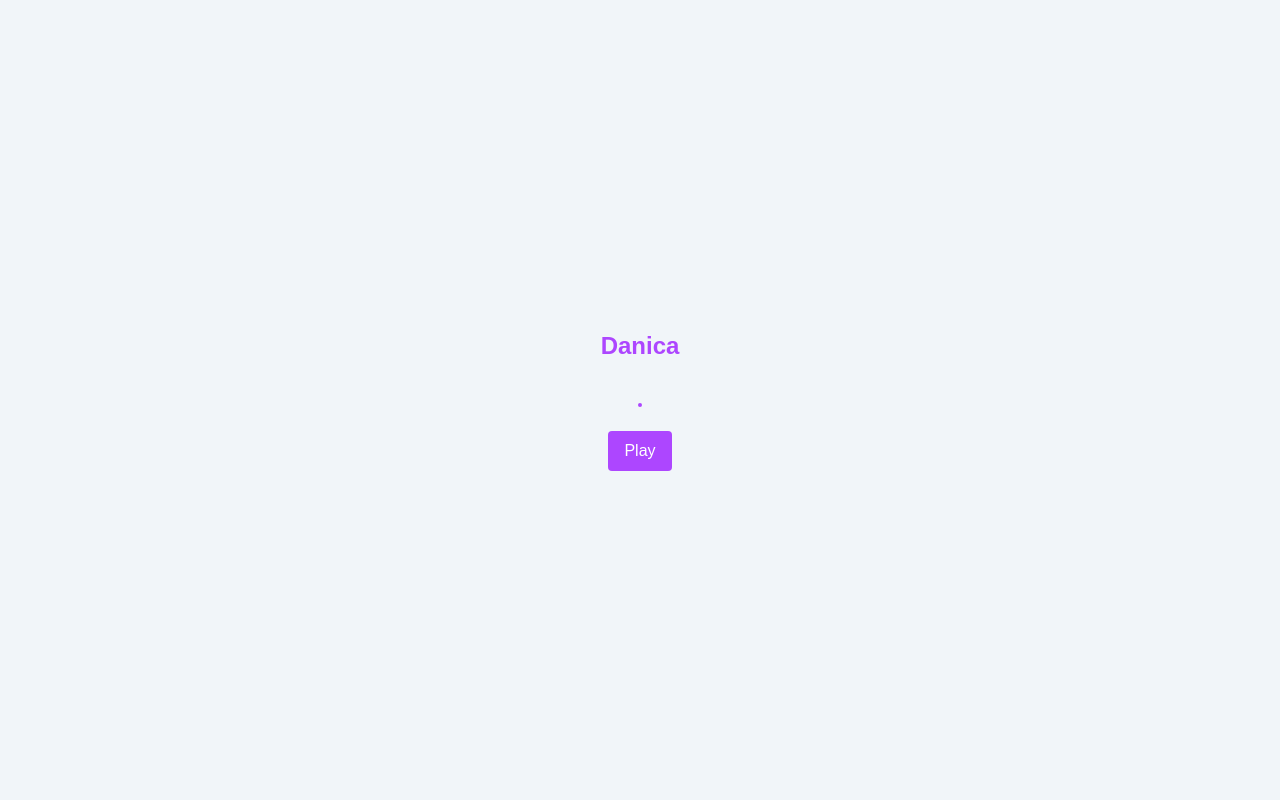
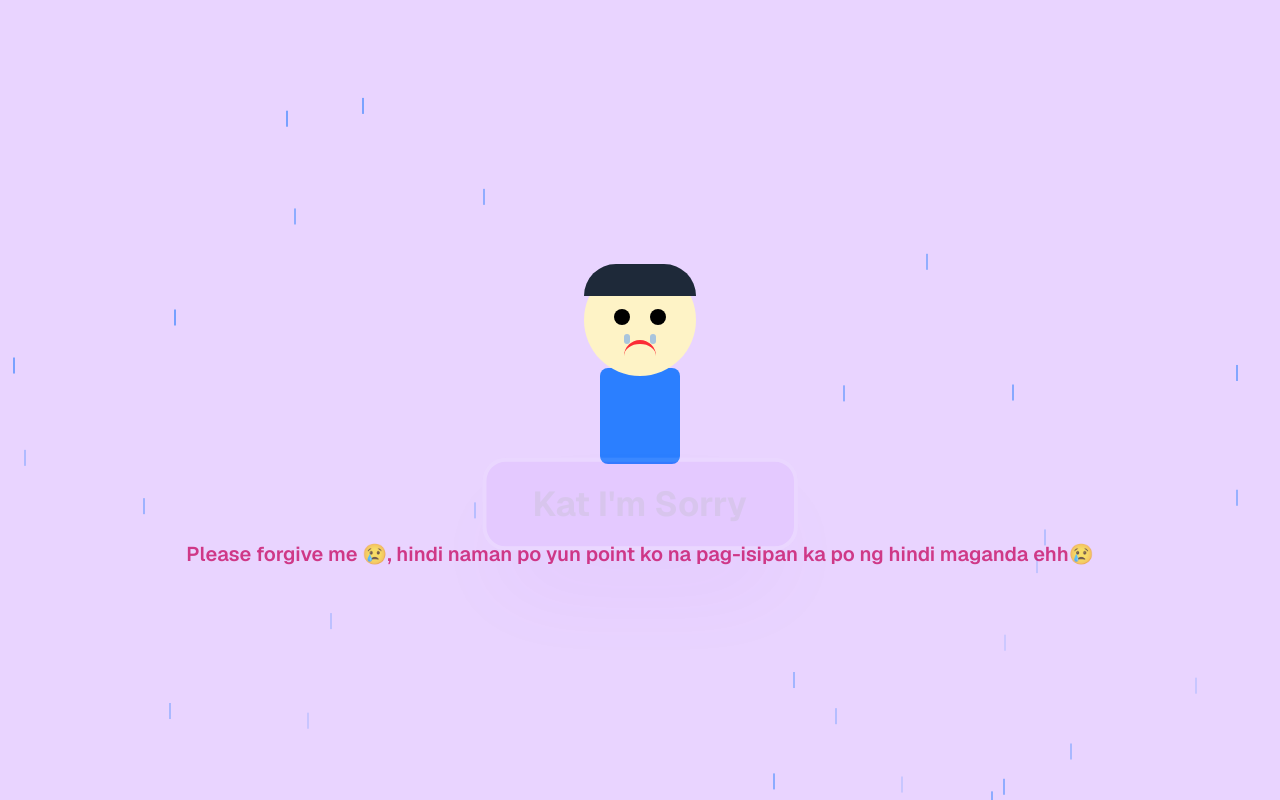
Before and after one commit to cpe-coder/binary-style-image, a Next.js app: page / in a window 1280 px wide. Built offline with nearby package versions, Linux system fonts and the light colour scheme; grey boxes are pictures that could not be loaded.

Commit message:
ready to deploy

```diff
--- a/src/app/page.tsx
+++ b/src/app/page.tsx
@@ -1,12 +1,105 @@
 "use client";
 
-import AsciiVideo from "./components/AsciiArtImage";
+// import AsciiVideo from "./components/AsciiArtImage";
 
 export default function Home() {
 	return (
-		<>
-			<title>Danica</title>
-			<AsciiVideo />
-		</>
+		// <>
+		// 	<AsciiVideo />
+		// </>
+		// app/sorry/page.tsx or pages/sorry.tsx
+		<div className="min-h-screen relative bg-purple-200 overflow-hidden flex items-center justify-center font-sans">
+			<title>Sorry kat</title>
+			<div className="absolute inset-0 z-0">
+				{[...Array(50)].map((_, i) => (
+					<div
+						key={i}
+						className="absolute w-0.5 h-4 bg-blue-500 opacity-60 animate-raindrop"
+						style={{
+							left: `${Math.random() * 100}%`,
+							top: `${Math.random() * 100}%`,
+							animationDelay: `${Math.random() * 2}s`,
+							animationDuration: `${1 + Math.random()}s`,
+						}}
+					/>
+				))}
+			</div>
+
+			{/* Foreground content */}
+			<div className="text-center z-10">
+				{/* Boy character */}
+				<div className="relative w-40 mx-auto">
+					{/* Hair */}
+					<div className="absolute top-0 left-[24px] w-28 h-8 bg-gray-800 rounded-t-full z-10" />
+
+					{/* Head */}
+					<div className="relative w-28 h-28 bg-amber-100 rounded-full mx-auto z-0 mt-8">
+						{/* Eyes */}
+						<div className="absolute top-[45px] left-[30px] w-4 h-4 bg-black rounded-full" />
+						<div className="absolute top-[45px] right-[30px] w-4 h-4 bg-black rounded-full" />
+
+						{/* Tears */}
+						<div className="absolute top-[60px] left-[40px] w-1.5 h-2.5 bg-blue-500 rounded-full animate-cry opacity-70" />
+						<div className="absolute top-[60px] right-[40px] w-1.5 h-2.5 bg-blue-500 rounded-full animate-cry opacity-70" />
+
+						{/* Mouth */}
+						<div className="absolute bottom-[20px] left-1/2 rotate-180 transform -translate-x-1/2 w-8 h-4 border-b-4 border-red-500 rounded-b-full" />
+					</div>
+
+					{/* Body */}
+					<div className="w-20 h-24 bg-blue-500 mx-auto rounded-lg -mt-2" />
+				</div>
+
+				{/* Sign */}
+				<div className="inline-block bg-purple-500 border-2 border-white shadow-2xl shadow-purple-700 rounded-xl px-6 py-2 text-lg font-bold mt-4 animate-ping">
+					Kat I&apos;m Sorry
+				</div>
+
+				{/* Text */}
+				<div className="mt-3 text-xl font-semibold text-pink-700 text-wrap animate-pulse px-8">
+					Please forgive me 😢, hindi naman po yun point ko na pag-isipan ka po
+					ng hindi maganda ehh😢
+				</div>
+			</div>
+
+			{/* Custom animations */}
+			<style jsx>{`
+				@keyframes cry {
+					0% {
+						transform: translateY(0);
+						opacity: 0.7;
+					}
+					50% {
+						transform: translateY(10px);
+						opacity: 0.4;
+					}
+					100% {
+						transform: translateY(20px);
+						opacity: 0;
+					}
+				}
+
+				.animate-cry {
+					animation: cry 1s infinite;
+				}
+
+				@keyframes raindrop {
+					0% {
+						transform: translateY(-100%);
+						opacity: 0.6;
+					}
+					100% {
+						transform: translateY(100vh);
+						opacity: 0;
+					}
+				}
+
+				.animate-raindrop {
+					animation-name: raindrop;
+					animation-timing-function: linear;
+					animation-iteration-count: infinite;
+				}
+			`}</style>
+		</div>
 	);
 }
```
